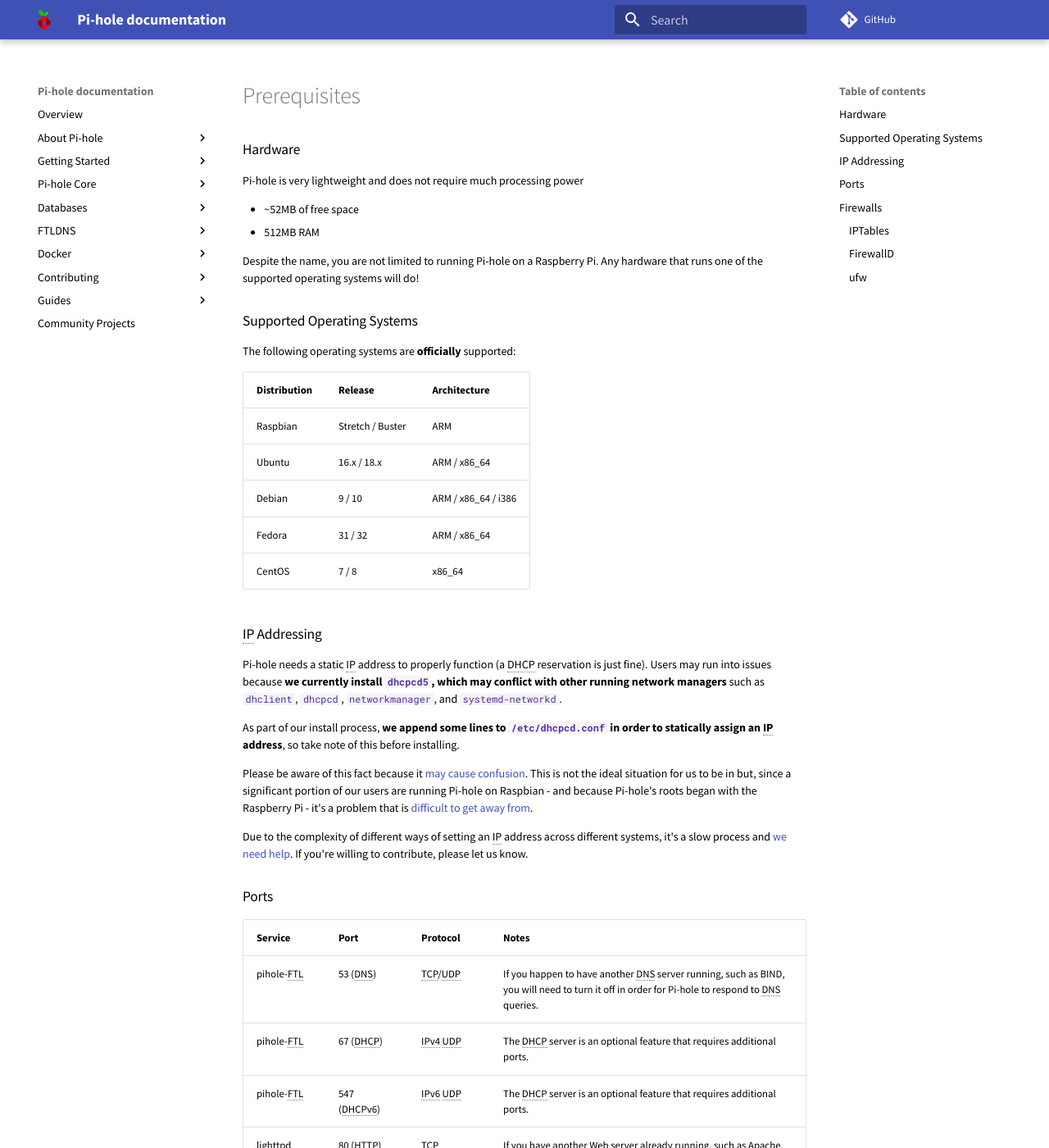
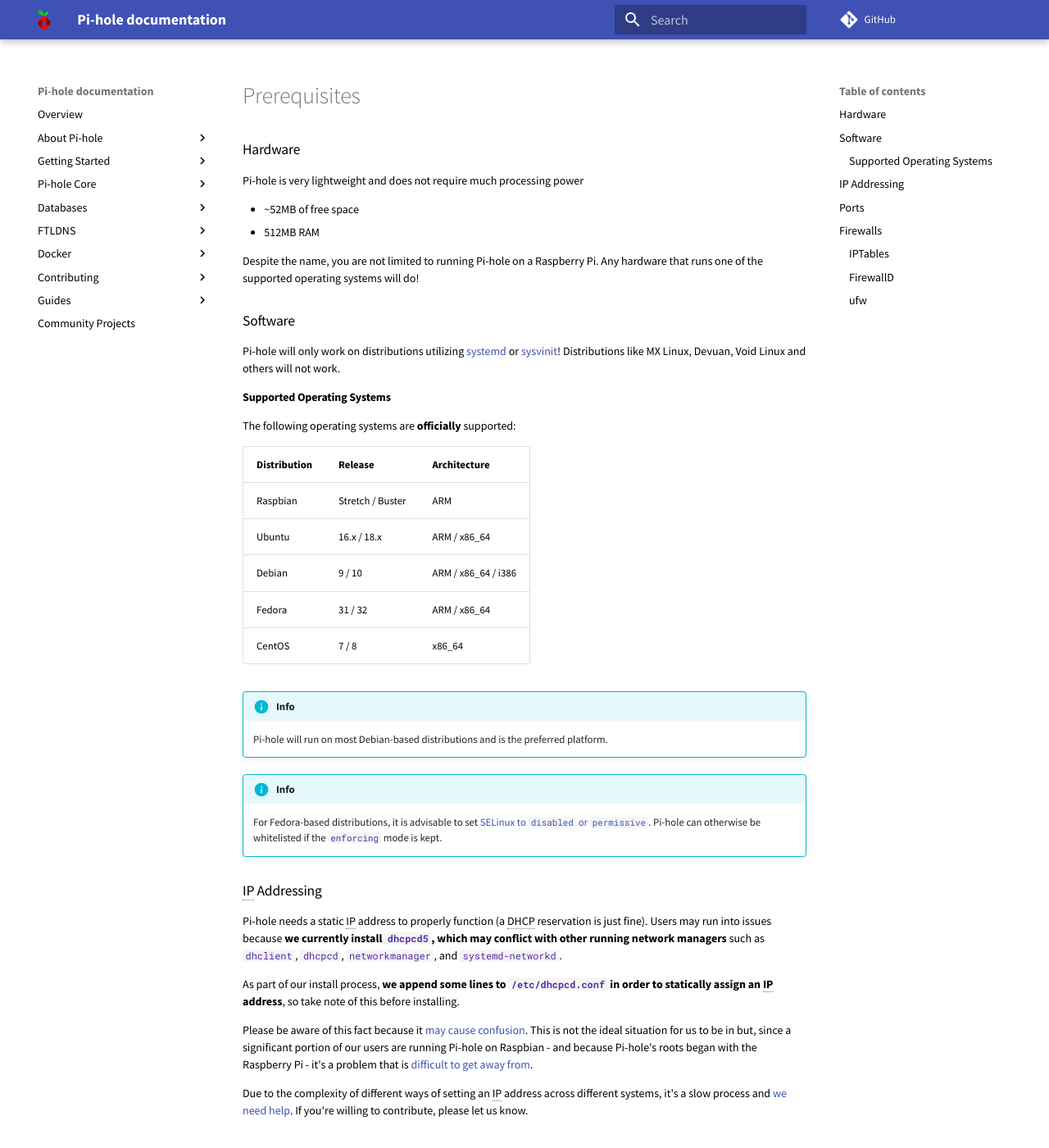
Before and after one commit to pi-hole/docs, an MkDocs documentation site: the page built from docs/main/prerequisites.md, in a window 1280 px wide and 1400 px high. Shown: the whole window at 82% size. Built offline with MkDocs 1.6.1 and Material for MkDocs 9.7.7, drawn with Linux system fonts in a browser that asks for light colours; comment, search, counter and statistics services are not loaded.

Commit message:
Added some information

```diff
--- a/docs/main/prerequisites.md
+++ b/docs/main/prerequisites.md
@@ -14,7 +14,11 @@
 Despite the name, you are not limited to running Pi-hole on a Raspberry Pi.
 Any hardware that runs one of the supported operating systems will do!
 
-### Supported Operating Systems
+### Software
+
+Pi-hole will only work on distributions utilizing [systemd](https://systemd.io/) or [sysvinit](https://www.nongnu.org/sysvinit/)! Distributions like MX Linux, Devuan, Void Linux and others will not work.
+
+#### Supported Operating Systems
 
 The following operating systems are **officially** supported:
 
@@ -25,6 +29,13 @@
 | Debian       | 9 / 10           | ARM / x86_64 / i386 |
 | Fedora       | 31 / 32          | ARM / x86_64        |
 | CentOS       | 7 / 8            | x86_64              |
+
+!!! info
+    Pi-hole will run on most Debian-based distributions and is the preferred platform.
+
+!!! info
+    For Fedora-based distributions, it is advisable to set [SELinux to `disabled` or `permissive`](https://wiki.centos.org/HowTos/SELinux#SELinux_Modes).
+    Pi-hole can otherwise be whitelisted if the `enforcing` mode is kept.
 
 ### IP Addressing
 
```
Also changed, not shown: other parts of docs/main/prerequisites.md (+1 -1 lines).
